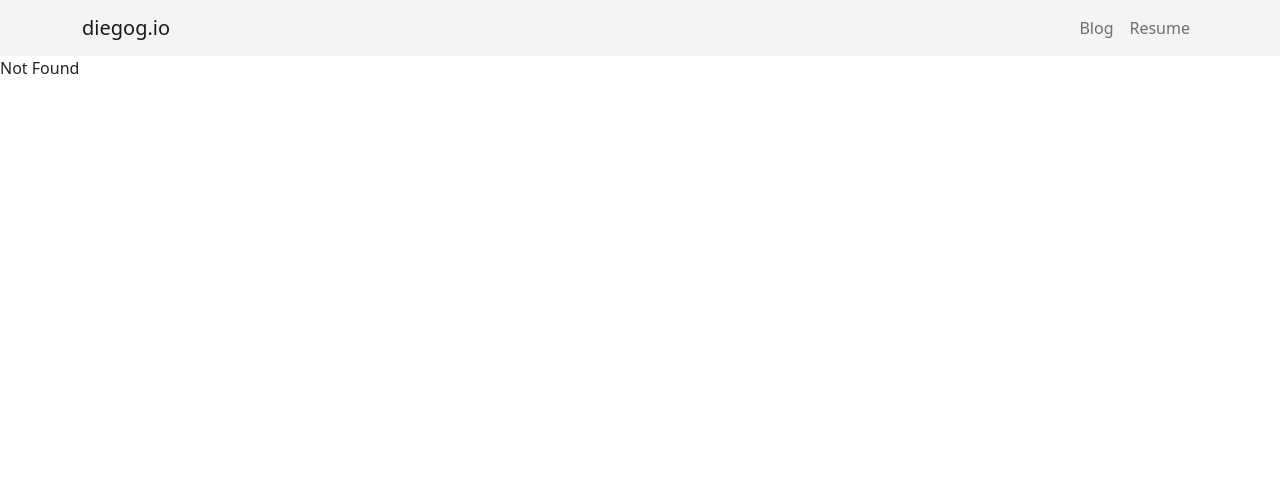
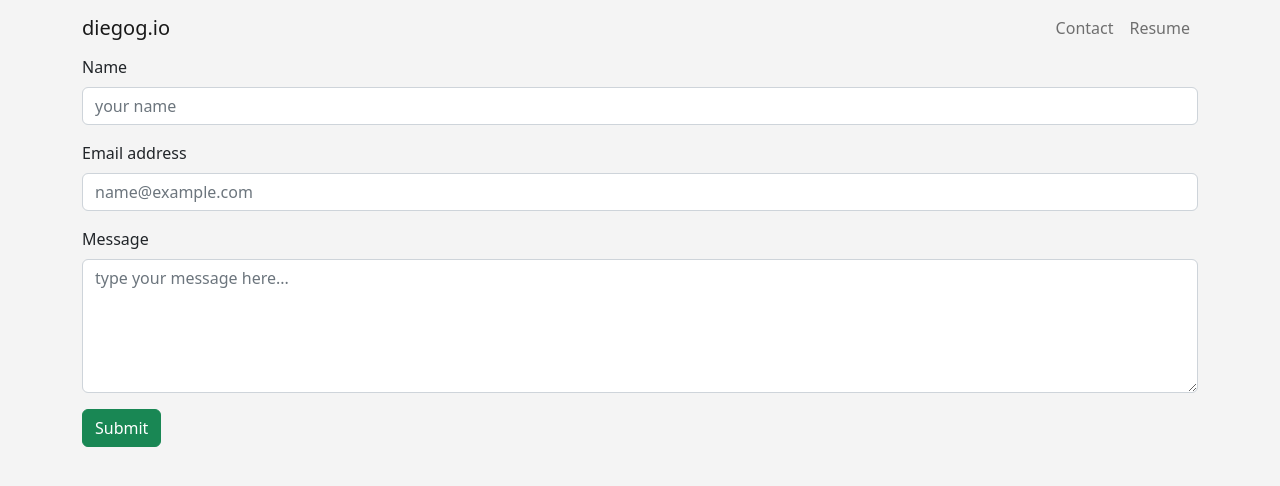
Before and after one commit to diegog/diegog.io, a SvelteKit app: page /contact in a window 1280 px wide. Before the commit this address had no page. Shown: the top 486 px of the page. Built offline with nearby package versions, Linux system fonts and the light colour scheme.

Commit message:
add contact page

```diff
--- /dev/null
+++ b/src/lib/components/contactForm.svelte
@@ -0,0 +1,50 @@
+<form bind:this={form}>
+	<div class="mb-3">
+		<label for="exampleFormControlInput1" class="form-label">Name</label>
+		<input class="form-control" id="exampleFormControlInput1" placeholder="your name" bind:value={name}>
+	</div>
+	<div class="mb-3">
+		<label for="exampleFormControlInput1" class="form-label">Email address</label>
+		<input type="email" class="form-control" placeholder="name@example.com" bind:value={email}>
+	</div>
+	<div class="mb-3">
+		<label for="exampleFormControlTextarea1" class="form-label">Message</label>
+		<textarea class="form-control" id="exampleFormControlTextarea1" placeholder = "type your message here..." rows="5" bind:value={message}></textarea>
+	</div>
+	<button type="submit" class="btn btn-success" on:click={submitForm}>Submit</button>
+</form>
+
+<script lang="ts">
+	import { goto } from "$app/navigation";
+
+	let form: HTMLFormElement;
+	let name: string;
+	let email: string;
+	let message: string;
+
+	async function submitForm(e: Event) {
+		e.preventDefault();
+		if (!name || !email || !message) {
+			return false;
+		}
+		const formData = {
+			name,
+			email,
+			message
+		}
+		try {
+			await fetch('https://api.diegog.io/contact', {
+				method: 'POST',
+				headers: {
+					'Content-Type': 'application/json'
+				},
+				body: JSON.stringify(formData)
+			})
+			form.reset();
+			goto('/');
+			return true;
+		} catch (error) {
+			return false;
+		}
+	}
+</script>
--- a/src/lib/components/navbar.svelte
+++ b/src/lib/components/navbar.svelte
@@ -1,6 +1,6 @@
 <nav class="navbar navbar-expand-sm navbar-light justify-content-between fixed-top">
 	<div class="container">
-		<a class="navbar-brand" href="./">diegog.io</a>
+		<a class="navbar-brand" href="/">diegog.io</a>
 		<button
 			class="navbar-toggler"
 			type="button"
@@ -16,7 +16,7 @@
 		<div class="justify-content-end collapse navbar-collapse" id="navbarSupportedContent">
 			<ul class="navbar-nav">
 				<li class="nav-item">
-					<a class="nav-link" href="https://blog.diegog.io">Blog</a>
+					<a class="nav-link" href="/contact">Contact</a>
 				</li>
 				<li class="nav-item">
 					<a class="nav-link" href="/resume.pdf">Resume</a>
@@ -27,7 +27,10 @@
 </nav>
 
 <style>
-	.navbar {
+	 .navbar {
 		background: #f4f4f4;
+	 }
+  :global(body) {
+    margin-top: 55px;
 	}
 </style>
--- a/src/routes/+layout.svelte
+++ b/src/routes/+layout.svelte
@@ -5,3 +5,9 @@
 <Navbar />
 
 <slot></slot>
+
+<style>
+  :global(body) {
+		background: #f4f4f4;
+	}
+</style>
--- a/src/routes/+page.svelte
+++ b/src/routes/+page.svelte
@@ -1,8 +1,7 @@
 <script>
-	import Navbar from '../lib/components/navbar.svelte';
 	import Sketch from '../lib/components/sketch.svelte';
 	import Bio from '../lib/components/bio.svelte';
-	import Projects from '$lib/components/projects.svelte';
+	import Projects from '../lib/components/projects.svelte';
 </script>
 
 <div id="app">
@@ -15,17 +14,12 @@
 </div>
 
 <style>
-	:global(body) {
-		background: #f4f4f4;
-	}
 	#app {
 		font-family: Avenir, Helvetica, Arial, sans-serif;
 		-webkit-font-smoothing: antialiased;
 		-moz-osx-font-smoothing: grayscale;
 		text-align: center;
 		color: #2c3e50;
-		margin-top: 55px;
-		background: #f4f4f4;
 		max-width: 100%;
 		overflow-x: hidden;
 	}
--- /dev/null
+++ b/src/routes/contact/+page.svelte
@@ -0,0 +1,7 @@
+<div class="container">
+	<ContactForm />
+</div>
+
+<script>
+	import ContactForm from '../../lib/components/contactForm.svelte';
+</script>
```
